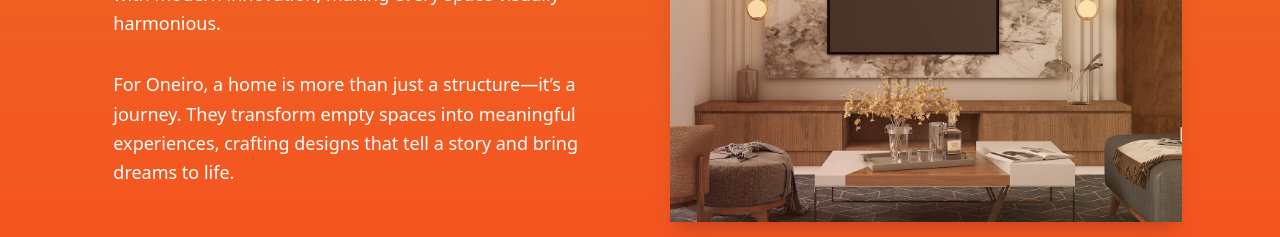
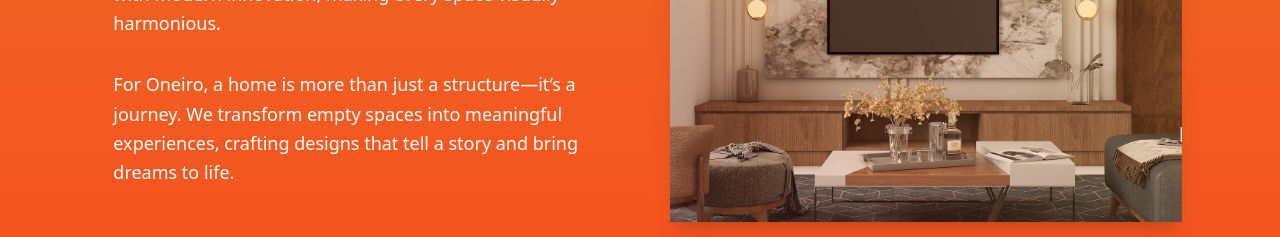
Before and after one commit to Fica-Web/oneiroInteriors, a React (Vite) app in the folder frontend/: page / in a window 1280 px wide. Shown: the part 819-1056 px from the top of the page. Built offline with nearby package versions, Linux system fonts and the light colour scheme; no server answers.

Commit message:
hero updated with we instead of they

```diff
--- a/frontend/src/components/user/HomePage/Hero.jsx
+++ b/frontend/src/components/user/HomePage/Hero.jsx
@@ -78,7 +78,7 @@ const Hero = () => {
                             Guided by the Golden Ratio, Oneiro ensures balanced proportions, seamless layouts, and elegant craftsmanship. Our approach blends timeless beauty with modern innovation, making every space visually harmonious.
                         </p>
                         <p className="text-white text-lg leading-relaxed">
-                            For Oneiro, a home is more than just a structure—it’s a journey. They transform empty spaces into meaningful experiences, crafting designs that tell a story and bring dreams to life.
+                            For Oneiro, a home is more than just a structure—it’s a journey. We transform empty spaces into meaningful experiences, crafting designs that tell a story and bring dreams to life.
                         </p>
                     </motion.div>
 
```
